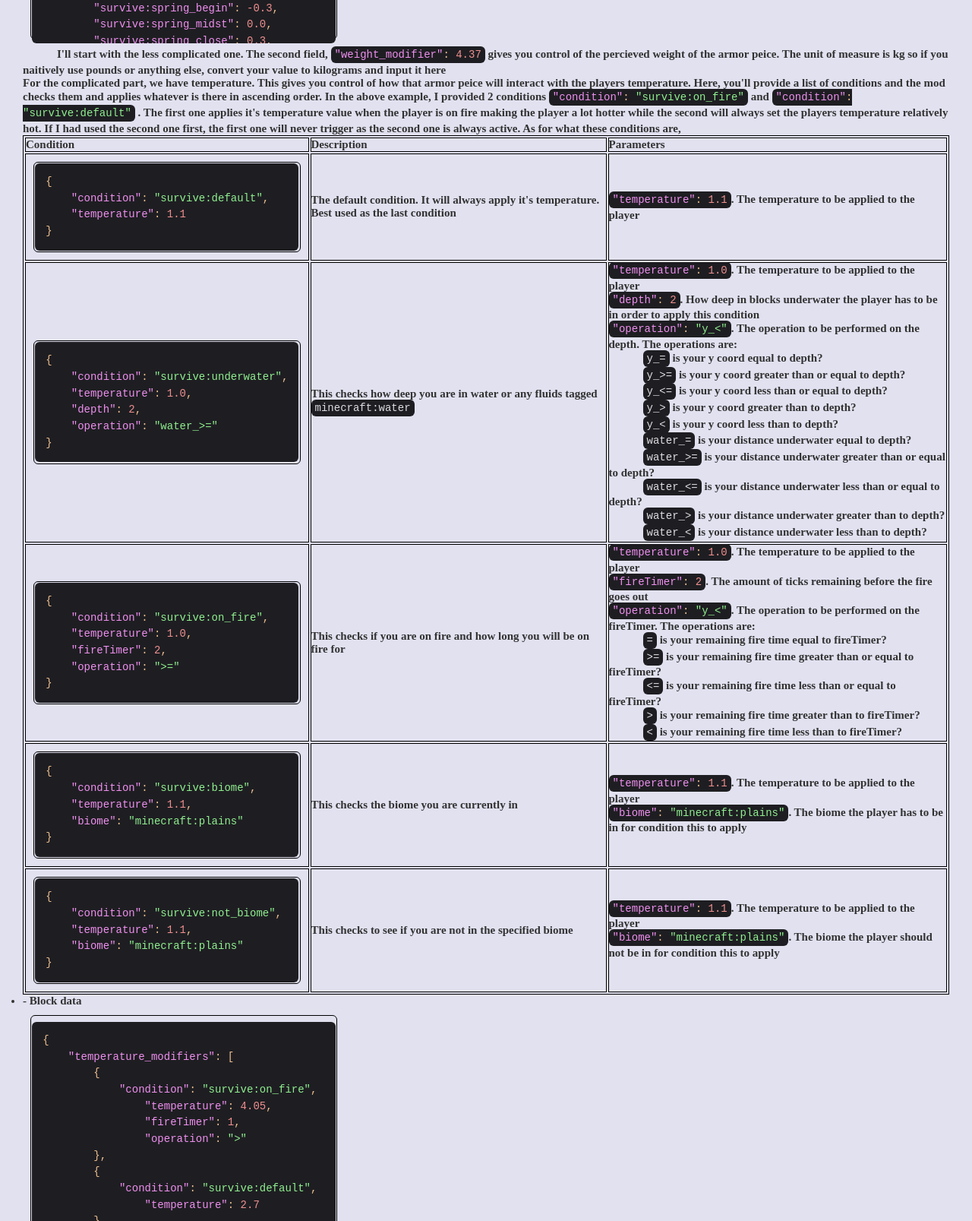
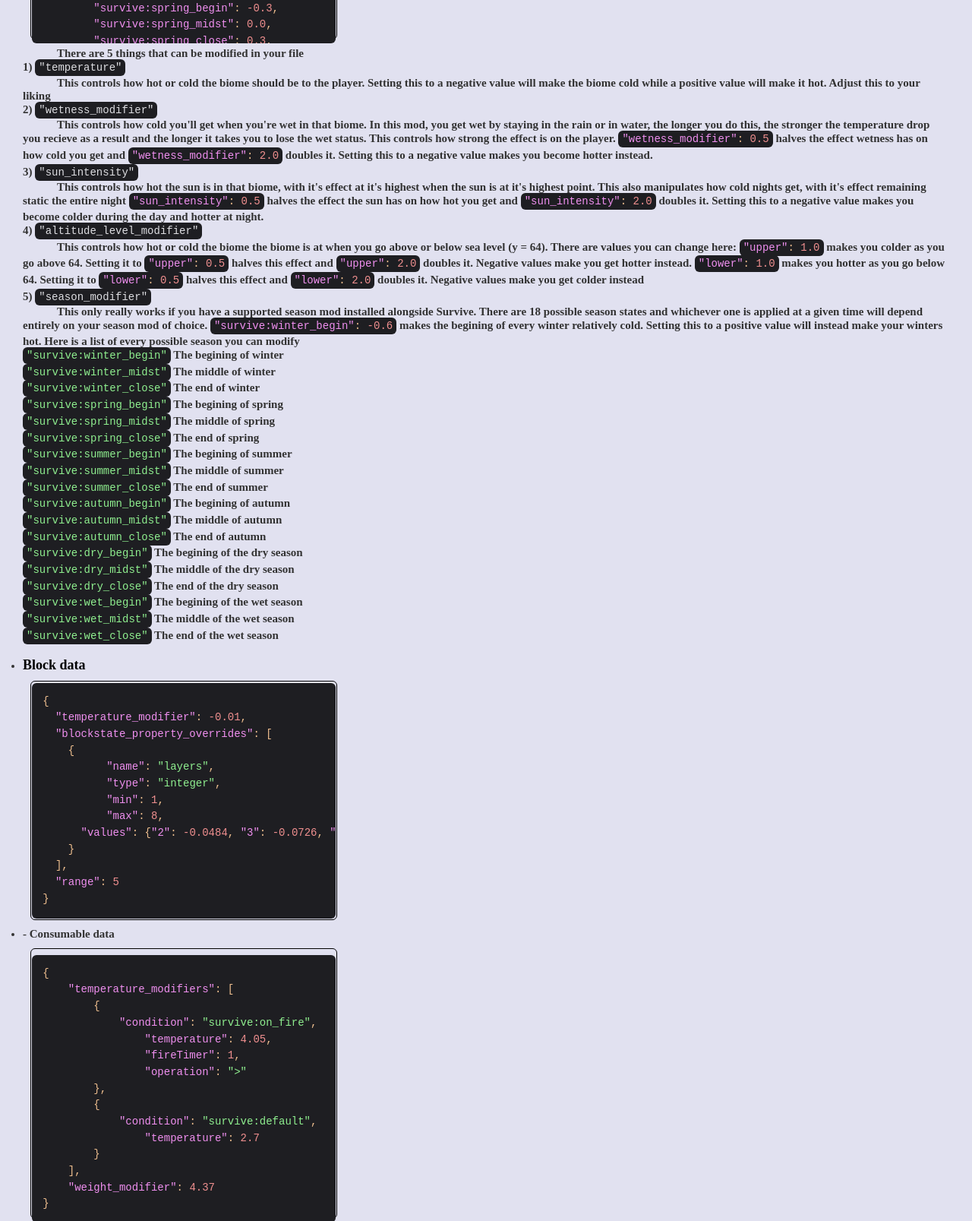
Before and after one commit to Stereowalker/My-Home-Page, a plain HTML site: page survive/index.html in a window 1280 px wide. Shown: the part 2426-4033 px from the top of the page at 76% size. Drawn offline with Linux system fonts and the light colour scheme.

Commit message:
Completed the biomes section for Survive

```diff
--- /dev/null
+++ b/files_to_load/block_example.json
@@ -0,0 +1,13 @@
+{
+  "temperature_modifier": -0.01,
+  "blockstate_property_overrides": [
+    {
+	  "name": "layers",
+	  "type": "integer",
+	  "min": 1,
+	  "max": 8,
+      "values": {"2": -0.0484, "3": -0.0726, "4": -0.0968, "5": -0.121, "6": -0.1452, "7": -0.1694, "8": -0.1936}
+    }
+  ],
+  "range": 5
+}
--- a/replace_contents.js
+++ b/replace_contents.js
@@ -18,7 +18,7 @@ function populatePre(contents, url) {
 var codes = document.getElementsByClassName("dynamic_file");
 for (var i = 0; i < codes.length; i++) {
     //Figure out cross domain transfers when you're using server software
-    populatePre(codes.item(i), '../survive/');
+    populatePre(codes.item(i), '../files_to_load/');
     //populatePre(codes.item(i), 'https://stereowalker.com/files_to_load/');
     //populatePre(codes.item(i), 'http://myhomepage/files_to_load/');
 }
--- /dev/null
+++ b/survive/files_to_load/conditions/biome.json
@@ -0,0 +1,5 @@
+{
+    "condition": "survive:biome",
+    "temperature": 1.1,
+    "biome": "minecraft:plains"
+}
--- /dev/null
+++ b/survive/files_to_load/conditions/default.json
@@ -0,0 +1,4 @@
+{
+    "condition": "survive:default",
+    "temperature": 1.1
+}
--- /dev/null
+++ b/survive/files_to_load/conditions/not_biome.json
@@ -0,0 +1,5 @@
+{
+    "condition": "survive:not_biome",
+    "temperature": 1.1,
+    "biome": "minecraft:plains"
+}
--- /dev/null
+++ b/survive/files_to_load/conditions/on_fire.json
@@ -0,0 +1,6 @@
+{
+    "condition": "survive:on_fire",
+    "temperature": 1.0,
+    "fireTimer": 2,
+    "operation": ">="
+}
--- /dev/null
+++ b/survive/files_to_load/conditions/underwater.json
@@ -0,0 +1,6 @@
+{
+    "condition": "survive:underwater",
+    "temperature": 1.0,
+    "depth": 2,
+    "operation": "water_>="
+}
--- a/survive/index.html
+++ b/survive/index.html
@@ -198,134 +198,83 @@
                         </tr>
                     </table>
                 </li>
+                <br>
                 <li>
                     <h2>Biome data</h2>
-                    <p><tab1>This manipulates how the current and nearby biomes interacts with the player. There are 5 things that can be modified in your file</p>
-                    <p>Here is a sample of the file. It's files are stored in <code class="plaintext">.../armors/[item_name].json</code></p>
+                    <p>
+                        <tab1>This manipulates how the current and nearby biomes interacts with the player. Here is a sample of the file. It's files are stored in <code class="plaintext">.../biomes/[biome_name].json</code>
+                    </p>
 
                     <div class="parent_cb"><pre><code class="json child_cb dynamic_file" id="biome_example.json"></code></pre></div>
 
-                    <p><tab1>I'll start with the less complicated one. The second field, <code class="json">"weight_modifier": 4.37</code> gives you control of the percieved weight of the armor peice.
-                    The unit of measure is kg so if you naitively use pounds or anything else, convert your value to kilograms and input it here</p>
-                    <p>For the complicated part, we have temperature. This gives you control of how that armor peice will interact with the players temperature. Here,
-                    you'll provide a list of conditions and the mod checks them and applies whatever is there in ascending order. In the above example, I provided 2 conditions
-                    <code class="json">"condition": "survive:on_fire"</code>
-                    and
-                    <code class="json">"condition": "survive:default"</code>
-                    . The first one applies it's temperature value when the player is on fire making the player a lot hotter while the second will always set the players temperature relatively hot.
-                    If I had used the second one first, the first one will never trigger as the second one is always active. As for what these conditions are,
+                    <p>
+                        <tab1> There are 5 things that can be modified in your file
                     </p>
-                    <table>
-                        <tr>
-                            <th>Condition</th>
-                            <th>Description</th>
-                            <th>Parameters</th>
-                        </tr>
-                        <tr>
-                            <td class="t_cb">
-                                <div class="parent_cb">
-                                    <pre>
-                                        <code class="json child_cb dynamic_file" id="conditions/default.json"></code>
-                                    </pre>
-                                </div>
-                            </td>
-                            <td>The default condition. It will always apply it's temperature. Best used as the last condition</td>
-                            <td>
-                                <p><code class="json">"temperature": 1.1</code>. The temperature to be applied to the player</p>
-                            </td>
-                        </tr>
-                        <tr>
-                            <td class="t_cb">
-                                <div class="parent_cb">
-                                    <pre>
-                                        <code class="json child_cb dynamic_file" id="conditions/underwater.json"></code>
-                                    </pre>
-                                </div>
-                            </td>
-                            <td>This checks how deep you are in water or any fluids tagged<p><code class="language-plaintext"> minecraft:water</code></td>
-                            <td>
-                                <p><code class="json">"temperature": 1.0</code>. The temperature to be applied to the player</p>
-                                <p><code class="json">"depth": 2</code>. How deep in blocks underwater the player has to be in order to apply this condition</p>
-                                <p><code class="json">"operation": "y_<"</code>. The operation to be performed on the depth. The operations are:</p>
-                                <p><tab1><code class="plaintext"> y_=</code> is your y coord equal to depth? </p>
-                                <p><tab1><code class="language-plaintext"> y_>=</code> is your y coord greater than or equal to depth? </p>
-                                <p><tab1><code class="language-plaintext"> y_<=</code> is your y coord less than or equal to depth? </p>
-                                <p><tab1><code class="language-plaintext"> y_></code> is your y coord greater than to depth? </p>
-                                <p><tab1><code class="language-plaintext"> y_<</code> is your y coord less than to depth? </p>
-                                <p><tab1><code class="language-plaintext"> water_=</code> is your distance underwater equal to depth? </p>
-                                <p><tab1><code class="language-plaintext"> water_>=</code> is your distance underwater greater than or equal to depth? </p>
-                                <p><tab1><code class="language-plaintext"> water_<=</code> is your distance underwater less than or equal to depth? </p>
-                                <p><tab1><code class="language-plaintext"> water_></code> is your distance underwater greater than to depth? </p>
-                                <p><tab1><code class="language-plaintext"> water_<</code> is your distance underwater less than to depth? </p>
-                            </td>
-                        </tr>
-                        <tr>
-                            <td class="t_cb">
-                                <div class="parent_cb">
-                                    <pre>
-                                        <code class="json child_cb dynamic_file" id="conditions/on_fire.json"></code>
-                                    </pre>
-                                </div>
-                            </td>
-                            <td>This checks if you are on fire and how long you will be on fire for</td>
-                            <td>
-                                <p><code class="json">"temperature": 1.0</code>. The temperature to be applied to the player</p>
-                                <p><code class="json">"fireTimer": 2</code>. The amount of ticks remaining before the fire goes out</p>
-                                <p><code class="json">"operation": "y_<"</code>. The operation to be performed on the fireTimer. The operations are:</p>
-                                <p><tab1><code class="language-plaintext"> =</code> is your remaining fire time equal to fireTimer? </p>
-                                <p><tab1><code class="language-plaintext"> >=</code> is your remaining fire time greater than or equal to fireTimer? </p>
-                                <p><tab1><code class="language-plaintext"> <=</code> is your remaining fire time less than or equal to fireTimer? </p>
-                                <p><tab1><code class="language-plaintext"> ></code> is your remaining fire time greater than to fireTimer? </p>
-                                <p><tab1><code class="language-plaintext"> <</code> is your remaining fire time less than to fireTimer? </p>
-                            </td>
-                        </tr>
-                        <tr>
-                            <td class="t_cb">
-                                <div class="parent_cb">
-                                    <pre>
-                                        <code class="json child_cb dynamic_file" id="conditions/biome.json"></code>
-                                    </pre>
-                                </div>
-                            </td>
-                            <td>This checks the biome you are currently in</td>
-                            <td>
-                                <p><code class="json">"temperature": 1.1</code>. The temperature to be applied to the player</p>
-                                <p><code class="json">"biome": "minecraft:plains"</code>. The biome the player has to be in for condition this to apply</p>
-                            </td>
-                        </tr>
-                        <tr>
-                            <td class="t_cb">
-                                <div class="parent_cb">
-                                    <pre>
-                                        <code class="json child_cb dynamic_file" id="conditions/not_biome.json"></code>
-                                    </pre>
-                                </div>
-                            </td>
-                            <td>This checks to see if you are not in the specified biome</td>
-                            <td>
-                                <p><code class="json">"temperature": 1.1</code>. The temperature to be applied to the player</p>
-                                <p><code class="json">"biome": "minecraft:plains"</code>. The biome the player should not be in for condition this to apply</p>
-                            </td>
-                        </tr>
-                    </table>
+
+                    <p>1) <code class="plaintext">"temperature"</code></p>
+                    <p>
+                        <tab1>This controls how hot or cold the biome should be to the player. Setting this to a negative value will make the biome cold while a positive value will make it hot. Adjust this to your liking
+                    </p>
+                    <p>2) <code class="plaintext">"wetness_modifier"</code></p>
+                    <p>
+                        <tab1>This controls how cold you'll get when you're wet in that biome. In this mod, you get wet by staying in the rain or in water, the longer you do this, the stronger the
+                        temperature drop you recieve as a result and the longer it takes you to lose the wet status. This controls how strong the effect is on the player.
+                        <code class="json">"wetness_modifier": 0.5</code> halves the effect wetness has on how cold you get and
+                        <code class="json">"wetness_modifier": 2.0</code> doubles it.
+                        Setting this to a negative value makes you become hotter instead.
+                    </p>
+                    <p>3) <code class="plaintext">"sun_intensity"</code></p>
+                    <p>
+                        <tab1>This controls how hot the sun is in that biome, with it's effect at it's highest when the sun is at it's highest point. This also manipulates how cold nights get, with
+                        it's effect remaining static the entire night
+                        <code class="json">"sun_intensity": 0.5</code> halves the effect the sun has on how hot you get and
+                        <code class="json">"sun_intensity": 2.0</code> doubles it.
+                        Setting this to a negative value makes you become colder during the day and hotter at night.
+                    </p>
+                    <p>4) <code class="plaintext">"altitude_level_modifier"</code></p>
+                    <p>
+                        <tab1>This controls how hot or cold the biome the biome is at when you go above or below sea level (y = 64). There are values you can change here:
+                        <code class="json">"upper": 1.0</code> makes you colder as you go above 64. Setting it to
+                        <code class="json">"upper": 0.5</code> halves this effect and
+                        <code class="json">"upper": 2.0</code> doubles it.
+                        Negative values make you get hotter instead.
+                        <code class="json">"lower": 1.0</code> makes you hotter as you go below 64. Setting it to
+                        <code class="json">"lower": 0.5</code> halves this effect and
+                        <code class="json">"lower": 2.0</code> doubles it.
+                        Negative values make you get colder instead
+                    </p>
+                    <p>5) <code class="plaintext">"season_modifier"</code></p>
+                    <p>
+                        <tab1>This only really works if you have a supported season mod installed alongside Survive. There are 18 possible season states and whichever one is applied at a given time
+                        will depend entirely on your season mod of choice.
+                        <code class="json">"survive:winter_begin": -0.6</code> makes the begining of every winter relatively cold. Setting this to a positive value will instead make your winters hot.
+                        Here is a list of every possible season you can modify
+                    </p>
+                    <p><code class="json">"survive:winter_begin"</code> The begining of winter</p>
+                    <p><code class="json">"survive:winter_midst"</code> The middle of winter</p>
+                    <p><code class="json">"survive:winter_close"</code> The end of winter</p>
+                    <p><code class="json">"survive:spring_begin"</code> The begining of spring</p>
+                    <p><code class="json">"survive:spring_midst"</code> The middle of spring</p>
+                    <p><code class="json">"survive:spring_close"</code> The end of spring</p>
+                    <p><code class="json">"survive:summer_begin"</code> The begining of summer</p>
+                    <p><code class="json">"survive:summer_midst"</code> The middle of summer</p>
+                    <p><code class="json">"survive:summer_close"</code> The end of summer</p>
+                    <p><code class="json">"survive:autumn_begin"</code> The begining of autumn</p>
+                    <p><code class="json">"survive:autumn_midst"</code> The middle of autumn</p>
+                    <p><code class="json">"survive:autumn_close"</code> The end of autumn</p>
+                    <p><code class="json">"survive:dry_begin"</code> The begining of the dry season</p>
+                    <p><code class="json">"survive:dry_midst"</code> The middle of the dry season</p>
+                    <p><code class="json">"survive:dry_close"</code> The end of the dry season</p>
+                    <p><code class="json">"survive:wet_begin"</code> The begining of the wet season</p>
+                    <p><code class="json">"survive:wet_midst"</code> The middle of the wet season</p>
+                    <p><code class="json">"survive:wet_close"</code> The end of the wet season</p>
+                    </p>
                 </li>
-                <li>- Block data
-                <div class="parent_cb"><pre><code class="json child_cb">{
-    "temperature_modifiers": [
-        {
-            "condition": "survive:on_fire",
-    		"temperature": 4.05,
-    		"fireTimer": 1,
-    		"operation": ">"
-    	},
-    	{
-    	    "condition": "survive:default",
-    		"temperature": 2.7
-        }
-    ],
-    "weight_modifier": 4.37
-}
-</code></pre></div></li>
+                <br>
+                <li>
+                    <h2>Block data</h2>
+                    <div class="parent_cb"><pre><code class="json child_cb dynamic_file" id="block_example.json"></code></pre></div>
+                </li>
                 <li>- Consumable data
                 <div class="parent_cb"><pre><code class="json child_cb">{
     "temperature_modifiers": [
```
Also changed, not shown: survive/files_to_load/armor_example.json (added, +15 -0 lines), survive/files_to_load/biome_example.json (added, +24 -0 lines).
